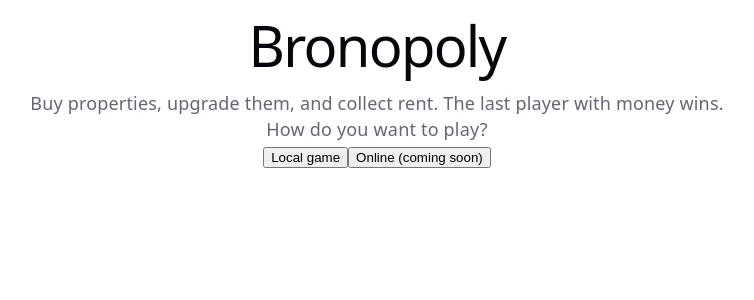
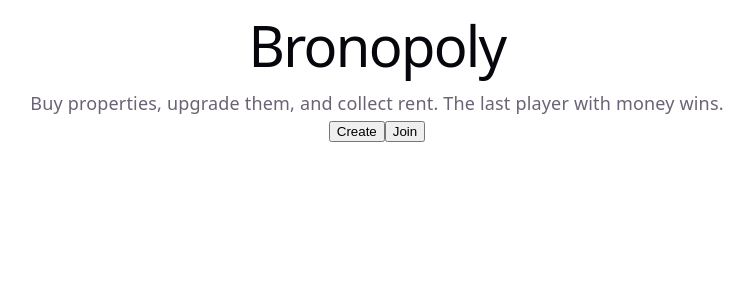
Before and after one commit to GuyNeeman/Bronopoly, a React (Vite) app in the folder frontend/: page / in a window 1280 px wide. Shown: the top 300 px of the page, without its empty margins (263-1017 px from the left). Built offline with nearby package versions, Linux system fonts and the light colour scheme.

Commit message:
feat: Add Join Screen

```diff
--- a/frontend/src/App.jsx
+++ b/frontend/src/App.jsx
@@ -1,9 +1,9 @@
 import { useState } from 'react'
 import './App.css'
-import StartScreen from './components/StartScreen'
+import StartScreen from './screens/StartScreen.jsx'
 import PlayerScreen from './components/PlayerScreen.jsx'
-import SettingsScreen from './components/SettingsScreen'
-import OnlineScreen from "./components/OnlineScreen.jsx";
+import SettingsScreen from './screens/SettingsScreen.jsx'
+import JoinScreen from "./screens/JoinScreen.jsx";
 import PlayerCreationScreen from "./components/PlayerCreationScreen.jsx";
 
 function App() {
@@ -52,8 +52,8 @@ function App() {
                 />
             )}
 
-            {screen === "online" && (
-                <OnlineScreen
+            {screen === "join" && (
+                <JoinScreen
                     back={() => setScreen("start")}
                 />
             )}
@@ -68,6 +68,12 @@ function App() {
                     startMoney={settings.startMoney}
                 />
             )}
+
+            {screen === "statistic" && (
+                <StatsticScreen
+                    back={() => setScreen("start")}
+                />
+            )}
         </div>
     );
 }
--- a/frontend/src/components/OnlineScreen.jsx
+++ /dev/null
@@ -1,8 +0,0 @@
-export default function OnlineScreen({back}) {
-    return (
-        <>
-            <h2>Online Mode is currently unavailable</h2>
-            <button onClick={back}>Back</button>
-        </>
-    );
-}
--- /dev/null
+++ b/frontend/src/screens/JoinScreen.jsx
@@ -0,0 +1,10 @@
+export default function JoinScreen({back}) {
+    return (
+        <>
+            <h2>Join a game</h2>
+            <p>Put the code you received in the following input:</p>
+            <input type="text"/>
+            <button onClick={back}>Back</button>
+        </>
+    );
+}
--- a/frontend/src/components/StartScreen.jsx
+++ b/frontend/src/screens/StartScreen.jsx
@@ -8,14 +8,12 @@ export default function StartScreen({ setScreen }) {
                 The last player with money wins.
             </p>
 
-            <p>How do you want to play?</p>
-
             <button onClick={() => setScreen("players")}>
-                Local game
+                Create
             </button>
 
-            <button onClick={() => setScreen("online")}>
-                Online (coming soon)
+            <button onClick={() => setScreen("join")}>
+                Join
             </button>
         </>
     );
```
Also changed, not shown: frontend/src/screens/SettingsScreen.jsx (renamed from frontend/src/components/SettingsScreen.jsx).
